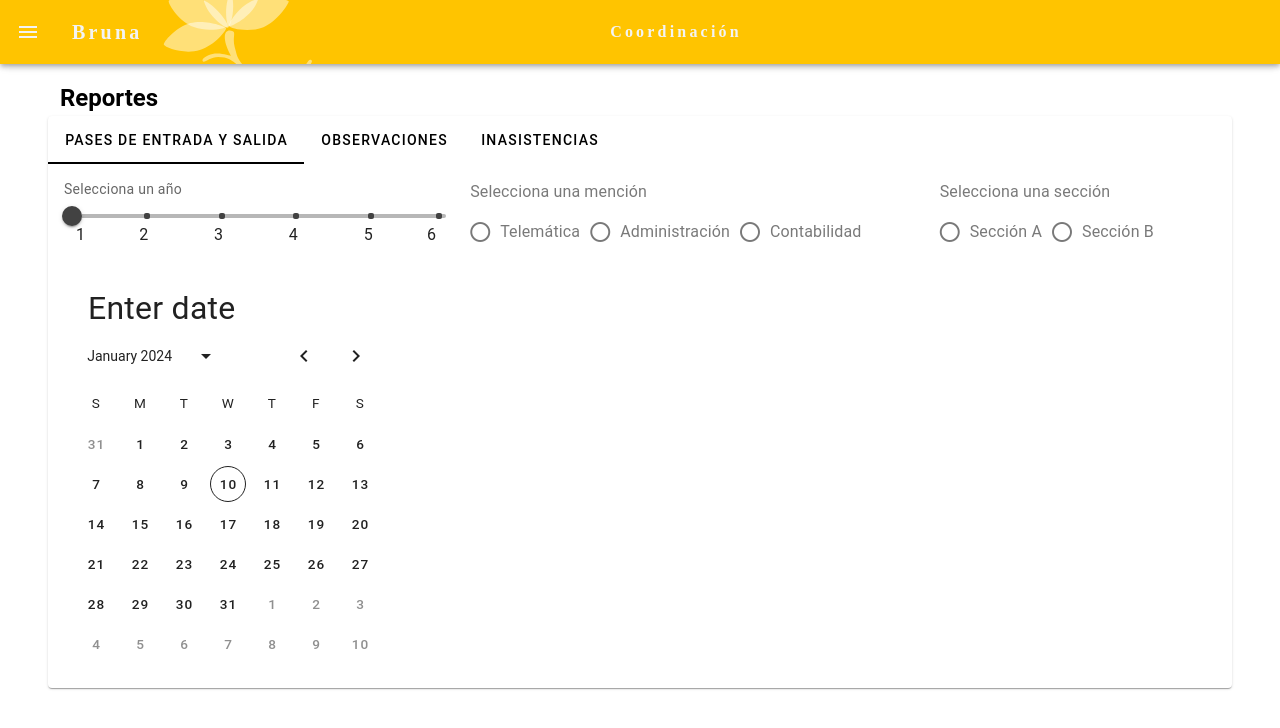
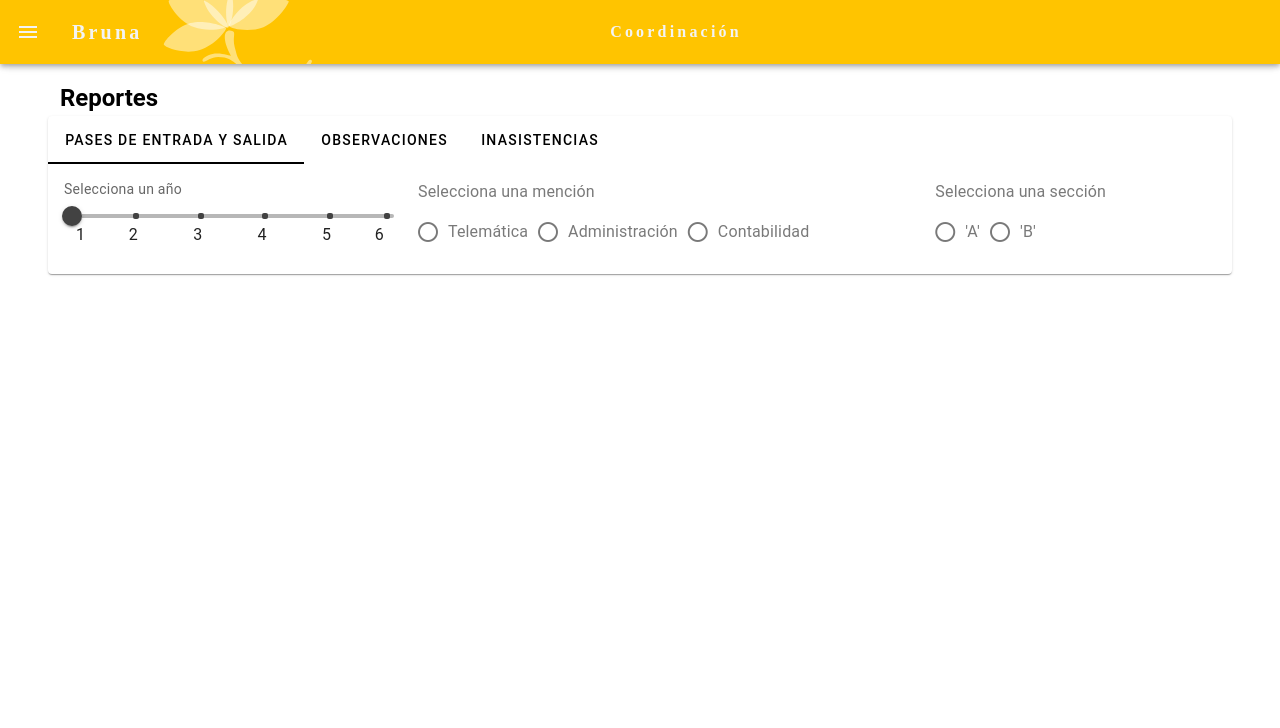
Before and after one commit to Bruna-team/Brunapp, a Vue app: page /reportes in a window 1280 px wide. Shown: the top 728 px of the page. Built offline with nearby package versions, Linux system fonts and the light colour scheme; a web font is replaced by a local one.

Commit message:
Ajuste de estilos para ver los pases en la vista de reportes

```diff
--- a/src/views/VistaReportes.vue
+++ b/src/views/VistaReportes.vue
@@ -41,7 +41,7 @@ const tabs = ref([
           </RouterLink>
         </div>
       </v-tabs>
-      <v-card-text>
+      <v-card-text :class="{'tabPases': tabActiva == 'pases'}">
         <div class="grid-container--reportes">
           <div class="grid-area--slider">
             <span class="text-medium-emphasis">
@@ -64,11 +64,11 @@ const tabs = ref([
           </div>
           <div class="grid-area--secciones">
             <v-radio-group inline hide-details label="Selecciona una sección">
-              <v-radio label="Sección A" value="a"></v-radio>
-              <v-radio label="Sección B" value="b"></v-radio>
+              <v-radio label="'A'" value="a"></v-radio>
+              <v-radio label="'B'" value="b"></v-radio>
             </v-radio-group>
           </div>
-          <div class="grid-area--datetime">
+          <div v-if="tabActiva !== 'pases'" class="grid-area--datetime">
             <v-date-picker
               v-model="fechasFiltrar"
               show-adjacent-months
@@ -130,4 +130,18 @@ const tabs = ref([
   grid-area: tabActiva;
   grid-auto-columns: min-content;
 }
+.tabPases .grid-container--reportes {
+  @media (min-width: 600px) {
+    grid-template-areas:
+    'slider slider'
+    'menciones menciones'
+    'secciones secciones'
+    'tabActiva tabActiva';
+  }
+  @media (min-width: 960px) {
+    grid-template-areas:
+      'slider slider menciones secciones'
+      'tabActiva tabActiva tabActiva tabActiva';
+  }
+}
 </style>
--- a/src/views/reportes/ReportesInasistencias.vue
+++ b/src/views/reportes/ReportesInasistencias.vue
@@ -112,7 +112,6 @@ const contentPrint = ref([
 ])
 </script>
 <template>
-  <v-container>
   <v-data-table
     :headers="headers"
     :items="plants"
@@ -137,5 +136,4 @@ const contentPrint = ref([
       </v-toolbar>
     </template>
   </v-data-table>
-  </v-container>
 </template>
--- a/src/views/reportes/ReportesPases.vue
+++ b/src/views/reportes/ReportesPases.vue
@@ -3,5 +3,9 @@
 <template>
   <v-container>
     <h3>Pases</h3>
+    <v-sheet>
+      <p>asdasd</p>
+      <p>AAAAAAAAa</p>
+    </v-sheet>
   </v-container>
 </template>
```
Lines whose indentation alone changed are shown as unchanged.
